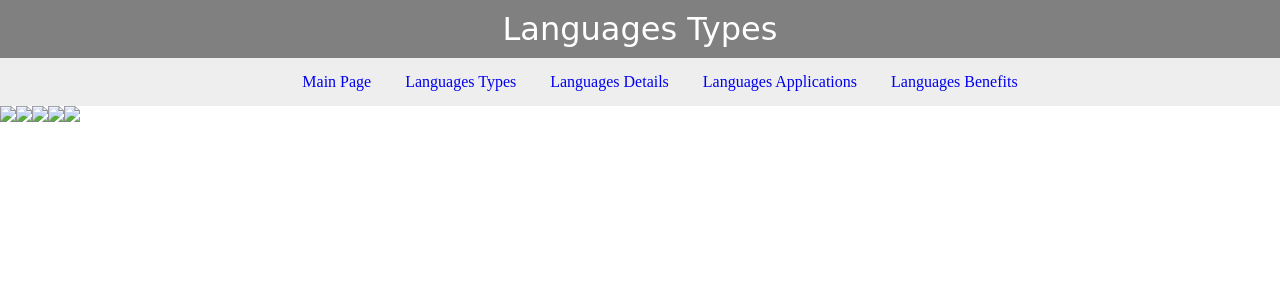
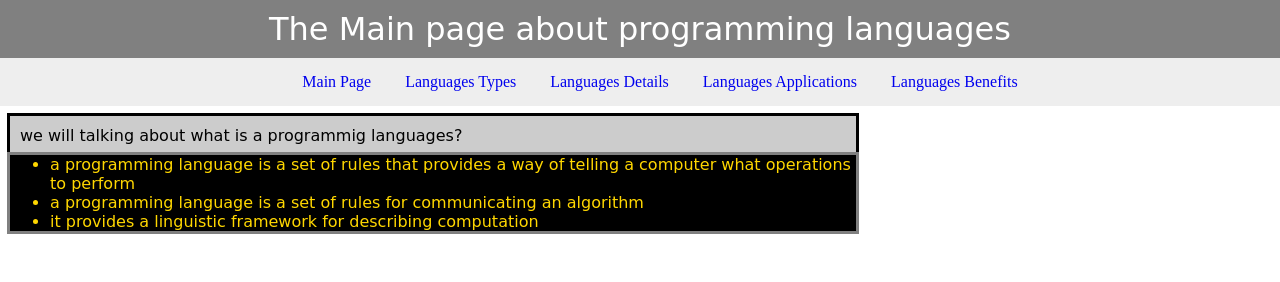
Before and after one commit to abdalah-salem/ece001, a plain HTML site: page index.html in a window 1280 px wide. Shown: the top 282 px of the page. Drawn offline with Linux system fonts and the light colour scheme.

Commit message:
Update index.html

```diff
--- a/index.html
+++ b/index.html
@@ -34,15 +34,39 @@
                 color:black;
                 font-size:large;
             }
+            section{
+                margin:10px;
+                background-color:#EEE;
+                width:846px;
+                height:116px;
+            }
+            section p{
+                color: black;
+                font-size:bold;
+                font-family: cursive;
+                background-color:#CCC;
+                padding: 10px;
+                outline:3px solid black
+            }
+            section ul {
+                background-color: black;
+                color:gold;
+                font-size:bold;
+                font-family: cursive;
+                outline: 3px solid gray ;
+            }
             img{
-                float: left;
+                height:500px;
+                width:1000px;
+                position:absolute;
+                top:38%;
+
             }
-
 
         </style>
     </head>
 <body>
-    <h1>Languages Types</h1>
+    <h1>The Main page about programming languages</h1>
 <nav>
     <ul>
     <li><a href="programming lang.html">Main Page</a></li>
@@ -52,12 +76,15 @@
     <li><a href="benefits.html">Languages Benefits</a></li>
     </ul>
 </nav>
-    <img src="1.jpg">
-    <img src="2.jpg">
-    <img src="3.jpg">
-    <img src="4.jpg">
-    <img src="5.jpg">
-
+<section>
+   <p> we will talking about what is a programmig languages?</p>
+    <ul>
+    <li> a programming language is a set of rules that provides a way of telling a computer what operations to perform</li>
+    <li>a programming language is a set of rules for communicating an algorithm</li>
+    <li> it provides a linguistic framework for describing computation</li>
+    </ul>
+    </section>
+<img src="https://www.purelogics.net/blog/wp-content/uploads/2017/06/AAEAAQAAAAAAAAieAAAAJDE0MGRjMmY4LTY5MTEtNDk4Ny04NGY1LTY4YTFjYjkzYzQ1NQ.jpg">
 </body>
 
 
```
